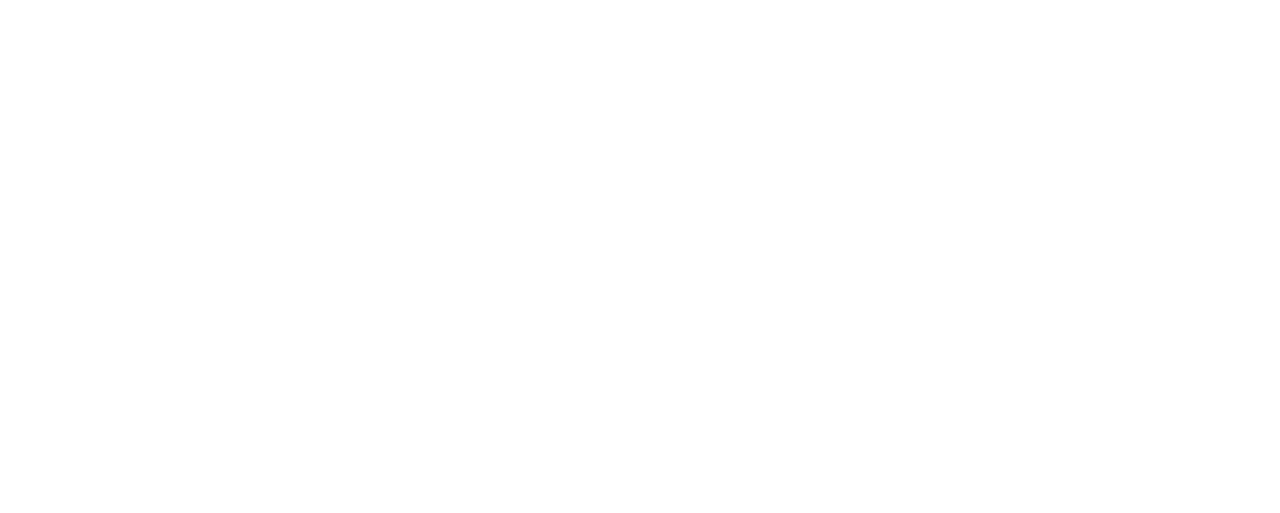
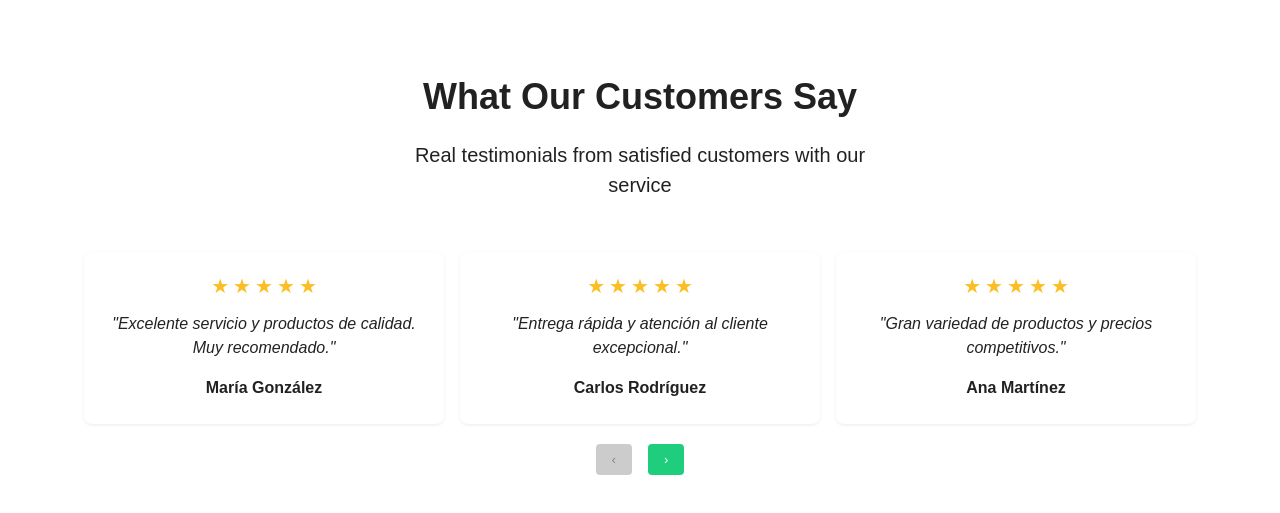
Before and after one commit to Joselyn96/BOOTCAMP-0825-FRONTEND-REACT-NTT-JOSELYN, a React app: page / in a window 1280 px wide. Shown: the part 2491-3004 px from the top of the page. Before the commit the page ends 2497 px from the top, so only its background shows below. Built offline with nearby package versions, Linux system fonts and the light colour scheme; the HTML template or start-up script is replaced by a standard one.

Commit message:
feat: se ha agregado la seccion de testimonios con slider y controles

```diff
--- a/src/App.tsx
+++ b/src/App.tsx
@@ -8,6 +8,7 @@
 import Categories from './components/layout/Categories'
 import Carousel from './components/layout/Carousel'
 import Newsletter from './components/layout/Newsletter'
+import Testimonial from './components/layout/Testimonial'
 
 //hooks
 import { useScroll } from './hooks/useScroll'
@@ -35,6 +36,7 @@
       <Categories />
       <Carousel />
       <Newsletter />
+      <Testimonial />
     </div>
     // <>
     //   <h1>pruebas</h1>
--- /dev/null
+++ b/src/components/layout/Testimonial.styled.ts
@@ -0,0 +1,175 @@
+import styled from "styled-components";
+
+const Container = styled.section`
+  padding: 3rem 0;
+  @media (min-width: 640px) {
+  padding: 4rem 0;
+  }
+`;
+
+const ContainerInner = styled.div`
+  max-width: 1200px;
+  margin: 0 auto;
+  padding: 0 1rem;
+  @media (min-width: 640px) {
+  padding: 0 1.5rem;
+  }
+  @media (min-width: 1024px) {
+  padding: 0 2rem;
+  }
+`;
+
+const Header = styled.div`
+  text-align: center;
+  margin-bottom: 2rem;
+  @media (min-width: 640px) {
+  margin-bottom: 3rem;
+  }
+`;
+
+const Title = styled.h2`
+  font-size: 1.5rem;
+  font-weight: bold;
+  margin-bottom: 1rem;
+  color: var(--text-primary);
+  @media (min-width: 640px) {
+  font-size: 1.875rem;
+  }
+  @media (min-width: 768px) {
+  font-size: 2.25rem;
+  }
+`;
+
+const Subtitle = styled.p`
+  font-size: 1.125rem;
+  color: var(--text-secondary);
+
+  max-width: 32rem;
+  margin: 0 auto;
+  @media (min-width: 640px) {
+  font-size: 1.25rem;
+  }
+`;
+
+/* Slider */
+const Slider = styled.div`
+  position: relative;
+  overflow: hidden;
+  padding: 0.25rem;
+`;
+
+const Track = styled.div<{ $index: number; $itemsPerView: number }>`
+  display: flex;
+  gap: 1rem;
+  transition: transform .4s ease;
+  transform: translateX(${p => `-${p.$index * (100 / p.$itemsPerView)}%`});
+  padding: 0 .5rem;
+`;
+
+const Card = styled.div<{ $itemsPerView: number }>`
+  flex: 0 0 calc(
+    (100% / ${p => p.$itemsPerView}) - 1rem * (${p => (p.$itemsPerView - 1) / p.$itemsPerView})
+  );
+  background: #fff;
+  border: 1px solid var(--border);
+  border-radius: .5rem;
+  box-shadow: 0 1px 3px rgba(68, 67, 67, 0.1);
+  transition: box-shadow 0.3s, transform 0.3s;
+
+  &:hover {
+    box-shadow: 0 4px 16px rgba(55, 58, 57, 0.15), 0 1.5px 6px rgba(0,0,0,.12);
+    transform: translateY(-4px) scale(1.03);
+  }
+`;
+
+const Content = styled.div`
+  padding: 1rem;
+  text-align: center;
+  @media (min-width: 640px) {
+  padding: 1.5rem;
+  }
+`;
+
+const Rating = styled.div`
+  display: flex;
+  justify-content: center;
+  margin-bottom: 1rem;
+`;
+
+const Star = styled.span`
+  font-size: 1rem;
+  line-height: 1;
+  color: #fbbf24; /* ★ */
+  margin: 0 2px;
+  @media (min-width: 640px) {
+  font-size: 1.25rem;
+  }
+`;
+
+const Comment = styled.p`
+  font-size: .95rem;
+  color: var(--text-secondary);
+  margin-bottom: 1rem;
+  font-style: italic;
+  @media (min-width: 640px) {
+  font-size: 1rem;
+  }
+`;
+
+const Author = styled.div`
+  display: flex;
+  align-items: center;
+  justify-content: center;
+`;
+
+const Name = styled.p`
+  font-size: .9rem;
+  font-weight: 600;
+  color: var(--text-primary);
+  margin: 0;
+  @media (min-width: 640px) {
+  font-size: 1rem;
+  }
+`;
+
+const Controls = styled.div`
+  margin-top: 1rem;
+  text-align: center;
+
+  button {
+    background: #1ece7cff;   /* de color verde cuando está habilitado */
+    color: #fff;
+    border: none;
+    margin: 0 0.5rem;
+    padding: 0.5rem 1rem;
+    border-radius: 4px;
+    cursor: pointer;
+    transition: background 0.2s, color 0.2s;
+
+    &:disabled {
+      background: #ccc;   /* fondo plomo cuando está deshabilitado */
+      color: #888;
+      cursor: not-allowed;
+    }
+  }
+`;
+
+const TestimonialsStyled = {
+  Container,
+  ContainerInner,
+  Header,
+  Title,
+  Subtitle,
+  Slider,
+  Track,
+  Card,
+  Content,
+  Rating,
+  Star,
+  Comment,
+  Author,
+  Name,
+  Controls,
+};
+
+export default TestimonialsStyled;
--- /dev/null
+++ b/src/components/layout/Testimonial.tsx
@@ -0,0 +1,101 @@
+import { useEffect, useState } from "react"
+import TestimonialsStyled from "./Testimonial.styled"
+
+const testimonialsData = [
+  {
+    name: "María González",
+    comment: "Excelente servicio y productos de calidad. Muy recomendado.",
+    rating: 5
+},
+  {
+    name:
+    "Carlos Rodríguez",
+    comment: "Entrega rápida y atención al cliente excepcional.",
+    rating: 5
+},
+  {
+    name: "Ana Martínez",
+    comment: "Gran variedad de productos y precios competitivos.",
+    rating: 5
+},
+  {
+    name: "Luis Fernández",
+    comment: "La mejor experiencia de compra online que he tenido.",
+    rating: 5
+},
+  {
+    name: "Carmen López",
+    comment: "Productos auténticos y envío súper rápido.",
+    rating: 5
+},
+  {
+    name: "Diego Morales",
+    comment: "Atención personalizada y precios increíbles.",
+    rating: 5
+},
+];
+
+const Testimonials = () => {
+  const [itemsPerView, setItemsPerView] = useState(1);
+  const [currentIndex, setCurrentIndex] = useState(0);
+
+  // calcular items por vista según ancho ventana
+  useEffect(() => {
+    const calc = () => {
+      const w = window.innerWidth;
+      const nextItems = w >= 1024 ? 3 : w >= 768 ? 2 : 1;
+      setItemsPerView(nextItems);
+      // al cambiar tamaño evita quedar fuera de rango
+      setCurrentIndex(i =>
+        Math.min(i, Math.max(0, testimonialsData.length - nextItems))
+      );
+    };
+    calc();
+    window.addEventListener("resize", calc);
+    return () => window.removeEventListener("resize", calc);
+  }, []);
+
+  const maxIndex = Math.max(0, testimonialsData.length - itemsPerView);
+  const next = () => setCurrentIndex(i => Math.min(i + 1, maxIndex));
+  const prev = () => setCurrentIndex(i => Math.max(i - 1, 0));
+
+  return (
+    <TestimonialsStyled.Container>
+      <TestimonialsStyled.ContainerInner>
+        <TestimonialsStyled.Header>
+          <TestimonialsStyled.Title>What Our Customers Say</TestimonialsStyled.Title>
+          <TestimonialsStyled.Subtitle>
+            Real testimonials from satisfied customers with our service
+          </TestimonialsStyled.Subtitle>
+        </TestimonialsStyled.Header>
+
+        <TestimonialsStyled.Slider>
+          <TestimonialsStyled.Track $index={currentIndex} $itemsPerView={itemsPerView}>
+            {testimonialsData.map((t, i) => (
+              <TestimonialsStyled.Card key={i} $itemsPerView={itemsPerView}>
+                <TestimonialsStyled.Content>
+                  <TestimonialsStyled.Rating aria-label={`Calificación ${t.rating} de 5`}>
+                    {Array.from({ length: t.rating }).map((_, k) => (
+                      <TestimonialsStyled.Star key={k}>★</TestimonialsStyled.Star>
+                    ))}
+                  </TestimonialsStyled.Rating>
+                  <TestimonialsStyled.Comment>"{t.comment}"</TestimonialsStyled.Comment>
+                  <TestimonialsStyled.Author>
+                    <TestimonialsStyled.Name>{t.name}</TestimonialsStyled.Name>
+                  </TestimonialsStyled.Author>
+                </TestimonialsStyled.Content>
+              </TestimonialsStyled.Card>
+            ))}
+          </TestimonialsStyled.Track>
+        </TestimonialsStyled.Slider>
+
+        <TestimonialsStyled.Controls>
+          <button onClick={prev} disabled={currentIndex === 0} aria-label="Anterior">‹</button>
+          <button onClick={next} disabled={currentIndex === maxIndex} aria-label="Siguiente">›</button>
+        </TestimonialsStyled.Controls>
+      </TestimonialsStyled.ContainerInner>
+    </TestimonialsStyled.Container>
+  );
+};
+
+export default Testimonials;
```
